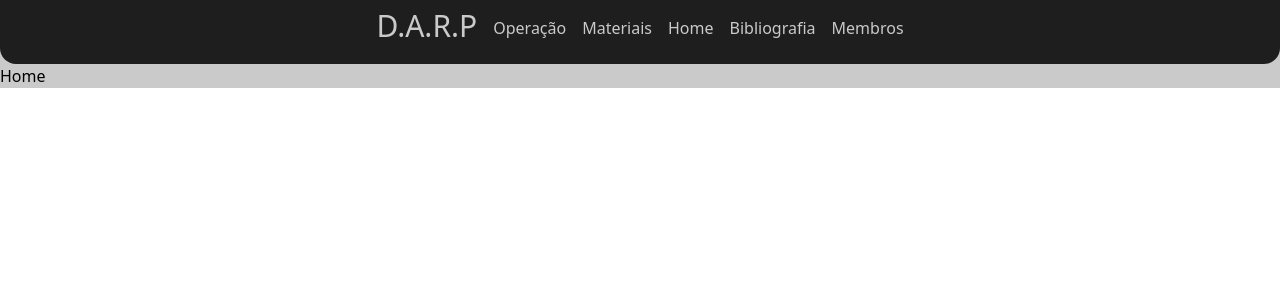
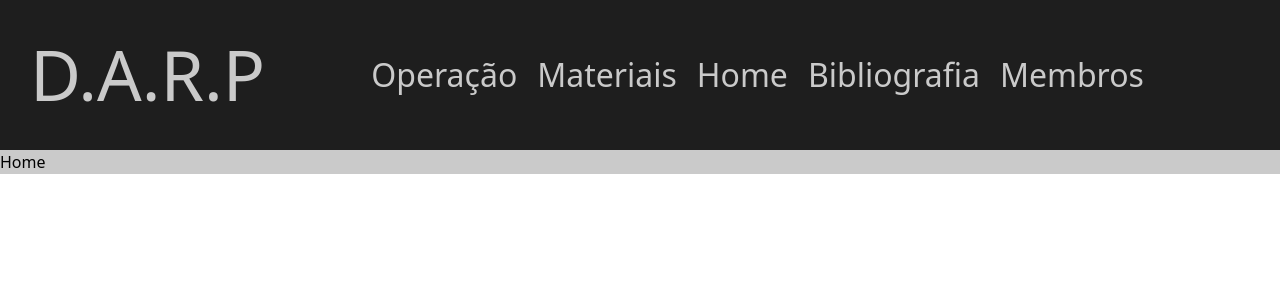
Before and after one commit to rafa-gomes-2007/Site_TCC, a React (Vite) app: page / in a window 1280 px wide. Shown: the top 300 px of the page. Built offline with nearby package versions, Linux system fonts and the light colour scheme.

Commit message:
Header atualizada

```diff
--- a/src/components/Header.jsx
+++ b/src/components/Header.jsx
@@ -2,26 +2,27 @@ import { Link } from "react-router-dom"
 
 export default function header() {
   return (
-    <div>
+    <div className="bg-fundo_nav w-full">
 
-      <header className='flex justify-center space-x-4 h-16 bg-fundo_nav text-cinza_fonte rounded-b-2xl space-x-16 w-screen'>
-        <h1 className='mt-2 text-3xl '>D.A.R.P</h1>
+      <header className='flex items-center h-[150px] text-cinza_fonte rounded-b-2xl' >
 
-        <ul className='flex justify-center gap-4 mt-4'>
+        <h2 className='justify-start mb-[2px] ml-[30px] mr-[10px] text-[70px] text-cinza_fonte max-lg:text-[30px]'>D.A.R.P</h2>
+
+        <ul className='flex justify-center gap-5 mx-auto grow'>
           <li>
-            <Link to={"/Operacao"} className=''>Operação</Link>
+            <Link to={"/Operacao"} className='text-[32px] max-lg:text-[20px]'>Operação</Link>
+          </li>
+          <li className="">
+            <Link to={"/Materiais"} className='text-[32px] mx-auto max-lg:text-[20px]'>Materiais</Link>
           </li>
           <li>
-            <Link to={"/Materiais"} className=''>Materiais</Link>
+            <Link to={"/"} className='text-[32px] max-lg:text-[20px]'>Home</Link>
           </li>
           <li>
-            <Link to={"/"} className=''>Home</Link>
+            <Link to={"/Bibliografia"} className='text-[32px] mx-auto max-lg:text-[20px]'>Bibliografia</Link>
           </li>
-          <li>
-            <Link to={"/Bibliografia"} className=''>Bibliografia</Link>
-          </li>
-          <li>
-            <Link to={"/Membros"} className=''>Membros</Link>
+          <li className="mr-10">
+            <Link to={"/Membros"} className='text-[32px] max-lg:text-[20px]'>Membros</Link>
           </li>
         </ul>
       </header>
```
